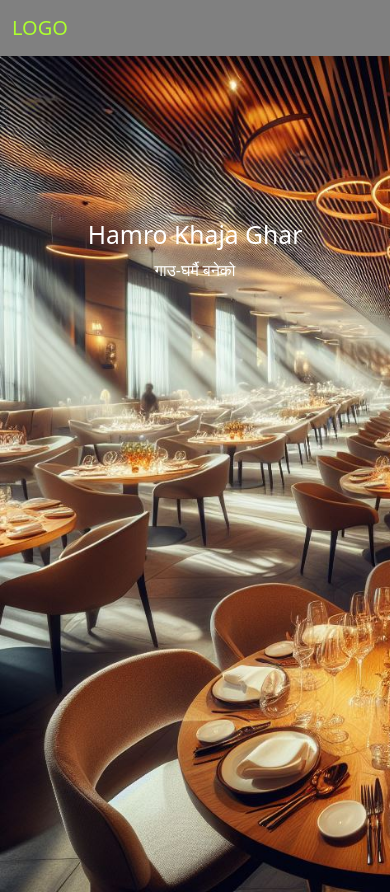
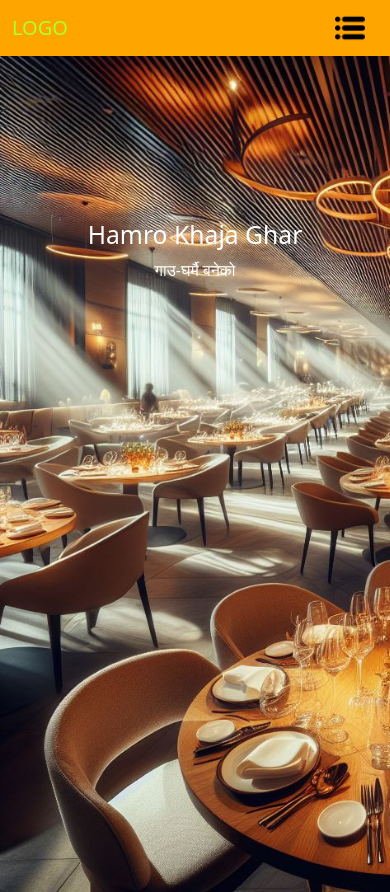
Before and after one commit to simonpok/Resturant-Site, a plain HTML site: page index.html in a window 390 px wide. Shown: the top 892 px of the page. Drawn offline with nearby package versions, Linux system fonts and the light colour scheme.

Commit message:
toggler part finished

```diff
--- a/style.css
+++ b/style.css
@@ -5,9 +5,9 @@ body {
   background-attachment: fixed;
 }
 
-.navbar {
+/* .navbar {
   background-color: gray;
-}
+} */
 
 /* For Banner Image */
 
@@ -18,6 +18,13 @@ body {
   position: relative;
 }
 
+.navbar-toggler-icon {
+  background-image: url(images/menu.png);
+}
+
+.navbar {
+  background-color: orange; /* Choose a color that contrasts well with the button */
+}
 /* For Main Title */
 
 .main-title {
@@ -85,7 +92,7 @@ body {
 }
 
 .navbarScroll.navbarDark {
-  background-color: blueviolet;
+  background-color: red;
 }
 
 /* Styles for Footer */
```
Also changed, not shown: index.html (+1 -5 lines), images/menu.png (added), images/toggler.png (added).
